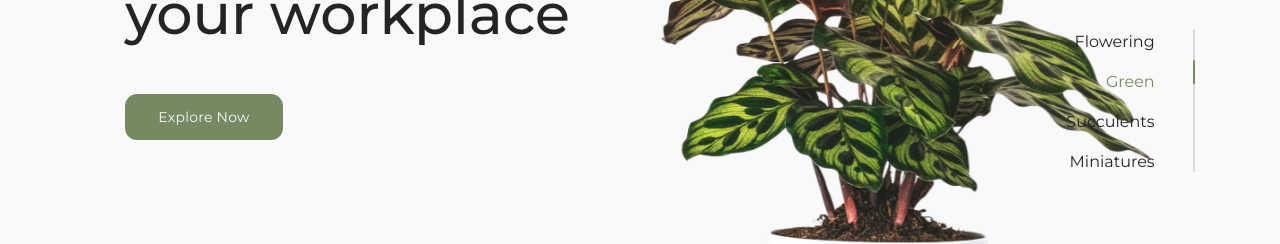
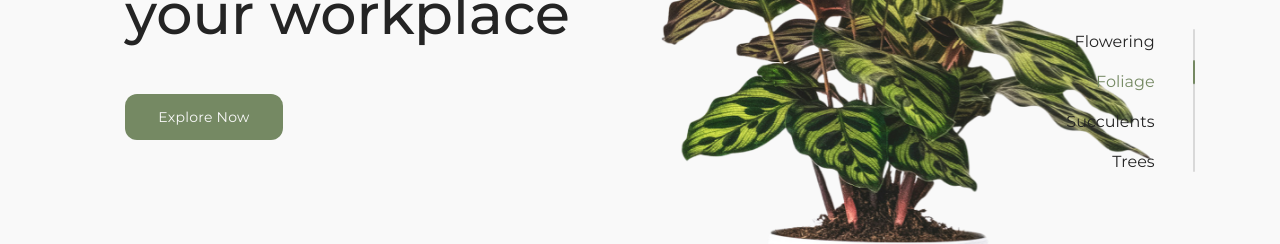
Before and after one commit to D4n1el13and37/e-commerce-app, a React (Vite) app: page / in a window 1280 px wide. Shown: the part 410-654 px from the top of the page. Built offline with nearby package versions, Linux system fonts and the light colour scheme; no server answers.

Commit message:
refactor: change main slider names

```diff
--- a/src/components/slider/Slider.tsx
+++ b/src/components/slider/Slider.tsx
@@ -16,9 +16,9 @@ import slide4 from './4.png';
 const Slider: React.FC = () => {
   const slidesData = [
     { src: slide1, descr: 'Flowering' },
-    { src: slide2, descr: 'Green' },
+    { src: slide2, descr: 'Foliage' },
     { src: slide3, descr: 'Succulents' },
-    { src: slide4, descr: 'Miniatures' },
+    { src: slide4, descr: 'Trees' },
   ];
 
   return (
```
